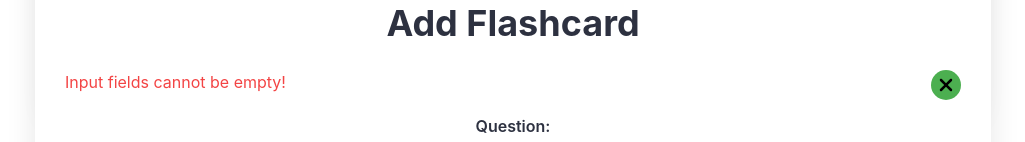
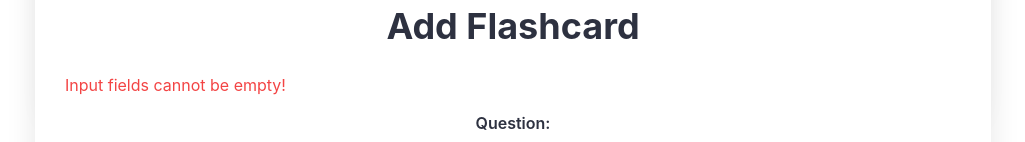
Before and after one commit to priyamsharma2704/FlashCardsReactApp, a React (Vite) app in the folder client/: page / in a window 1280 px wide. Both pictures are taken after a click on the button "Add Card". Shown: the part 222-364 px from the top of the page, without its empty margins (127-1152 px from the left). Built offline with nearby package versions, Linux system fonts and the light colour scheme.

Commit message:
X close button hidden for Modal for now

```diff
--- a/client/src/Components/CardModal.jsx
+++ b/client/src/Components/CardModal.jsx
@@ -12,7 +12,7 @@ function CardModal()
                             Input fields cannot be empty!
                         </span>
                     </div>
-                    <img id="close-btn" src={Xmark}/>
+                    {/* <img id="close-btn" src={Xmark}/> */}
                 </div>
 
                 <label for="question">Question:</label>
--- a/client/src/style.css
+++ b/client/src/style.css
@@ -134,7 +134,7 @@ img
     color: #f34444;
 }
 
-#close-btn
+/* #close-btn
 {
     font-size: 22px;
     background-color: #4caf50;
@@ -143,7 +143,7 @@ img
     border-radius: 50%;
     cursor: pointer;
     transition: all 0.3s ease;
-}
+} */
 
 label
 {
```
